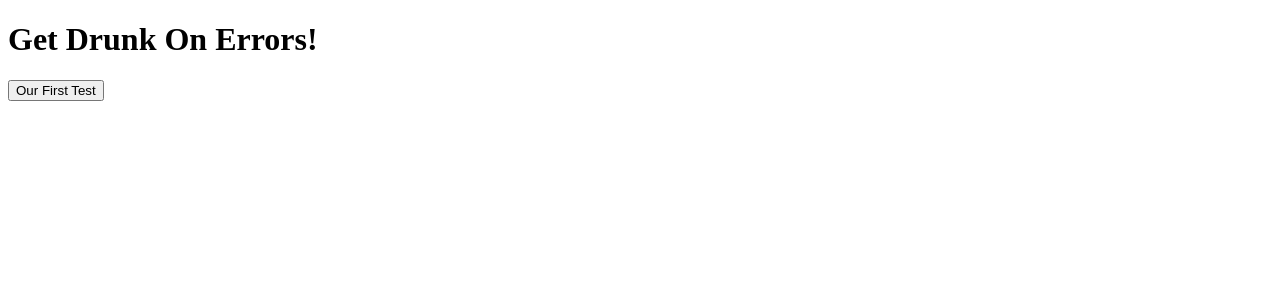
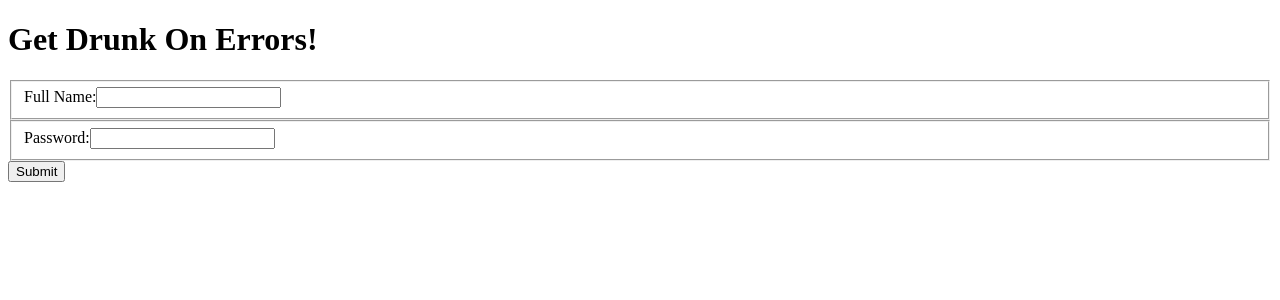
Before and after one commit to dentemple/error-cli, a React app: page / in a window 1280 px wide. Shown: the top 300 px of the page. Built offline with nearby package versions, Linux system fonts and the light colour scheme.

Commit message:
update button to form

```diff
--- a/src/components/App.js
+++ b/src/components/App.js
@@ -1,5 +1,5 @@
 import React, { Component } from 'react';
-import TestBtn from './TestBtn';
+import TestForm from './TestForm';
 
 
 export default class App extends Component {
@@ -7,7 +7,7 @@ export default class App extends Component {
 		return (
 			<div>
 				<h1>Get Drunk On Errors!</h1>
-				<TestBtn/>
+				<TestForm/>
 			</div>
 		)
 	}
--- /dev/null
+++ b/src/components/FormLabel.js
@@ -0,0 +1,13 @@
+import React, { Component } from 'react';
+
+export default class FormLabel extends Component {
+ constructor(props) {
+  super(props)
+ }
+
+ render() {
+  return(
+   <label htmlFor={this.props.htmlFor}>{this.props.title}</label>
+  )
+ }
+}
--- a/src/components/TestBtn.js
+++ /dev/null
@@ -1,13 +0,0 @@
-import React, { Component } from 'react';
-
-
-export default class TestBtn extends Component {
-  clickedBtn() {
-    alert('The Button was clicked!');
-  }
-  render(){
-    return(
-      <button onClick={this.clickedBtn}>Our First Test</button>
-    )
-  }
-}
--- /dev/null
+++ b/src/components/TestForm.js
@@ -0,0 +1,95 @@
+import React, { Component } from 'react';
+import FormLabel from './FormLabel';
+
+export default class TestForm extends Component {
+  constructor(props){
+    super(props);
+    this.state = {
+      name: "",
+      password: ""
+    };
+    this.handleChange = this.handleChange.bind(this);
+    this.handleSubmit = this.handleSubmit.bind(this);
+  }
+
+  handleChange = (e) => {
+    let newState = {}
+    newState[e.target.name] = e.target.value
+    this.setState(newState)
+  }
+
+  handleSubmit = (e) => {
+    e.preventDefault()
+
+    let formData = {
+      formSender: this.state.name,
+      formSecret: this.state.password
+    }
+
+    if (formData.formSender.length < 1 || formData.formSecret.length < 1) {
+      return false
+     }
+
+     $.ajax({
+      url: '/api/add',
+      dataType: 'json',
+      type: 'POST',
+      data: formData,
+      success: function(data) {
+       if (confirm('Thank you for your data!')) {
+         this.setState({
+          name: '',
+          password: ''
+         })
+       }
+      },
+      error: function(xhr, status, err) {
+       console.error(status, err.toString())
+       alert('There was some problem with sending your data.')
+      }
+     })
+
+     this.setState({
+      name: '',
+      password: ''
+     })
+  }
+
+
+  render(){
+    return(
+      <form onSubmit={this.handleSubmit}>
+
+      <fieldset className='form-group'>
+        <FormLabel htmlFor='formName' title='Full Name:' />
+        <input
+          id='formName'
+          className='form-input'
+          name='name'
+          type='text'
+          required onChange={this.handleChange}
+          value={this.state.name}
+        />
+      </fieldset>
+
+      <fieldset className='form-group'>
+        <FormLabel htmlFor='formPass' title='Password:' />
+        <input
+          id='formName'
+          className='form-input'
+          name='password'
+          type='password'
+          required onChange={this.handleChange}
+          value={this.state.name}
+        />
+      </fieldset>
+
+      <div className='form-group'>
+        <input id='formButton' type='submit'/>
+      </div>
+
+      </form>
+      // <button onClick={this.clickedBtn}>Our First Test</button>
+    )
+  }
+}
--- a/webpack.config.js
+++ b/webpack.config.js
@@ -26,6 +26,9 @@ module.exports = {
 		publicPath: 'http://localhost:8080/build/',
 		hotOnly: true,
 		historyApiFallback: false,
+		proxy: {
+			"/api": "http://localhost:3000"
+		},
 	},
 	resolve: {
 		extensions: ['*', '.js', '.jsx']
```
Also changed, not shown: 1 other file (tests, documents, lock files or other folders).
